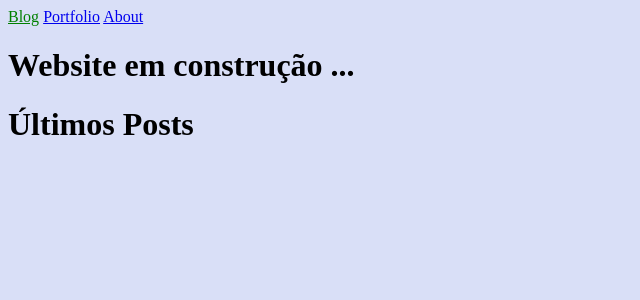
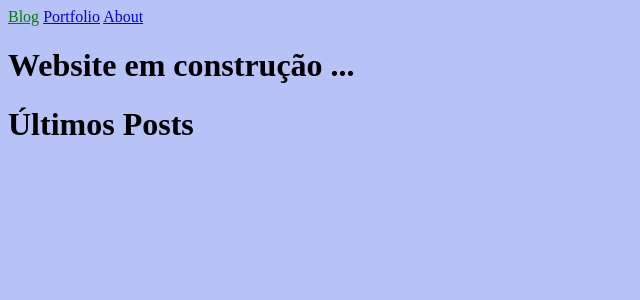
Before and after one commit to APonce911/jekyll-mywebsite, a Jekyll site: the page built from index.html, in a window 1280 px wide. Shown: the top 300 px of the page, without its empty margins (0-640 px from the left). Built offline with Jekyll 4.4.1, drawn with Linux system fonts in a browser that asks for light colours.

Commit message:
css change4

```diff
--- a/_sass/main.scss
+++ b/_sass/main.scss
@@ -2,5 +2,5 @@
   color: green;
 }
 body {
-  background-color: #d9dff7;
+  background-color: #b7c3f7;
 }
```
